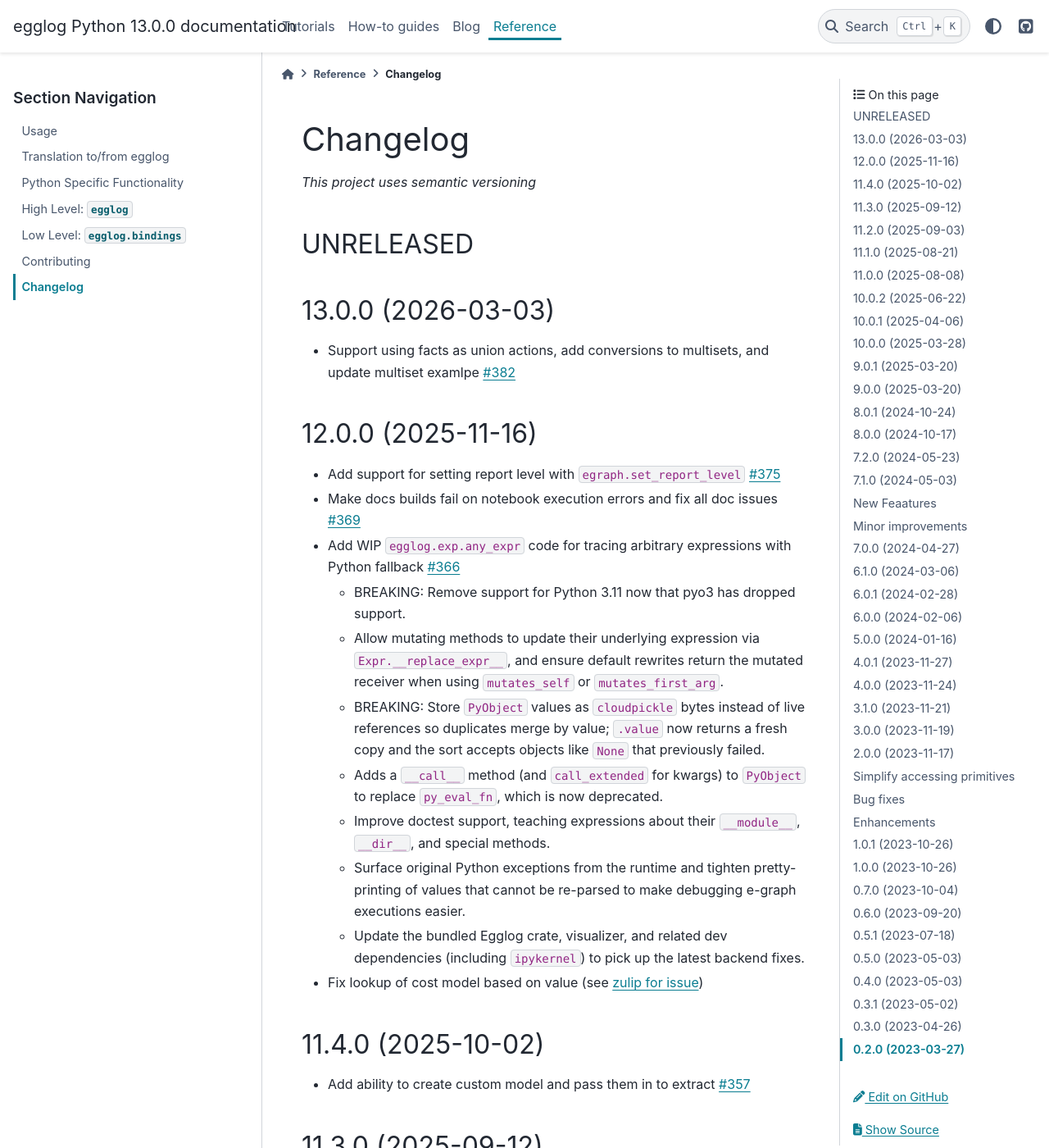
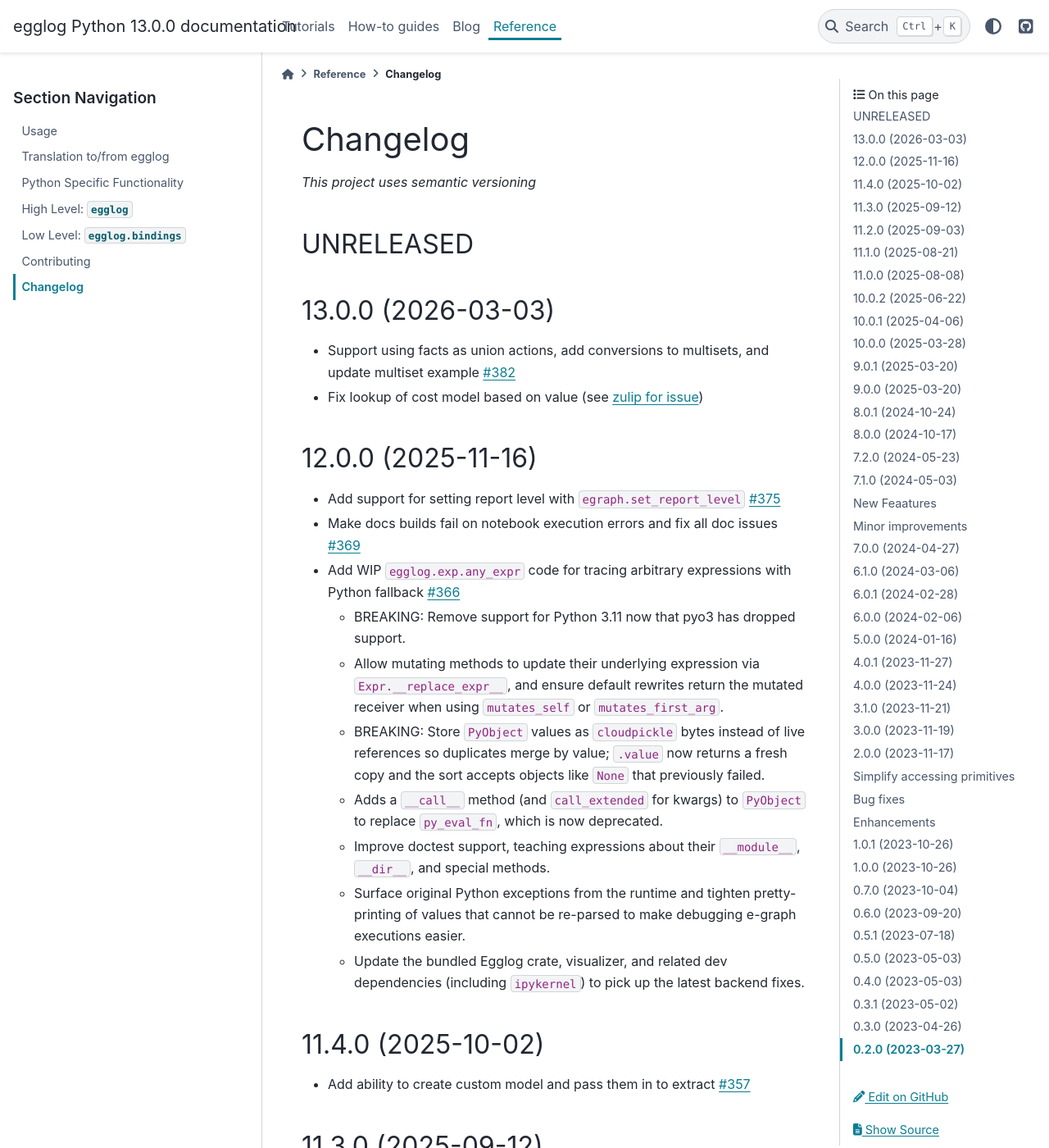
Before and after one commit to egraphs-good/egglog-python, a Sphinx documentation site: the page built from docs/changelog.md, in a window 1280 px wide and 1400 px high. Shown: the whole window at 82% size. Built offline with Sphinx 7.4.7 and the PyData theme 0.15.4, drawn with Linux system fonts in a browser that asks for light colours; pages that are not in the unit, such as notebooks, are missing from menus; comment, search, counter and statistics services are not loaded; the version number is read from the project's files by our own code; part of the change alters nothing that is shown.

Commit message:
Fix changelog

```diff
--- a/docs/changelog.md
+++ b/docs/changelog.md
@@ -6,7 +6,8 @@ _This project uses semantic versioning_
 
 ## 13.0.0 (2026-03-03)
 
-- Support using facts as union actions, add conversions to multisets, and update multiset examlpe [#382](https://github.com/egraphs-good/egglog-python/pull/382)
+- Support using facts as union actions, add conversions to multisets, and update multiset example [#382](https://github.com/egraphs-good/egglog-python/pull/382)
+- Fix lookup of cost model based on value (see [zulip for issue](https://egraphs.zulipchat.com/#narrow/channel/375765-egg.2Fegglog/topic/Cost.20function.3A.20using.20function.20values.20of.20subtrees/near/577062352))
 
 ## 12.0.0 (2025-11-16)
 
@@ -20,7 +21,6 @@ _This project uses semantic versioning_
   - Improve doctest support, teaching expressions about their `__module__`, `__dir__`, and special methods.
   - Surface original Python exceptions from the runtime and tighten pretty-printing of values that cannot be re-parsed to make debugging e-graph executions easier.
   - Update the bundled Egglog crate, visualizer, and related dev dependencies (including `ipykernel`) to pick up the latest backend fixes.
-- Fix lookup of cost model based on value (see [zulip for issue](https://egraphs.zulipchat.com/#narrow/channel/375765-egg.2Fegglog/topic/Cost.20function.3A.20using.20function.20values.20of.20subtrees/near/577062352))
 
 ## 11.4.0 (2025-10-02)
 
```
